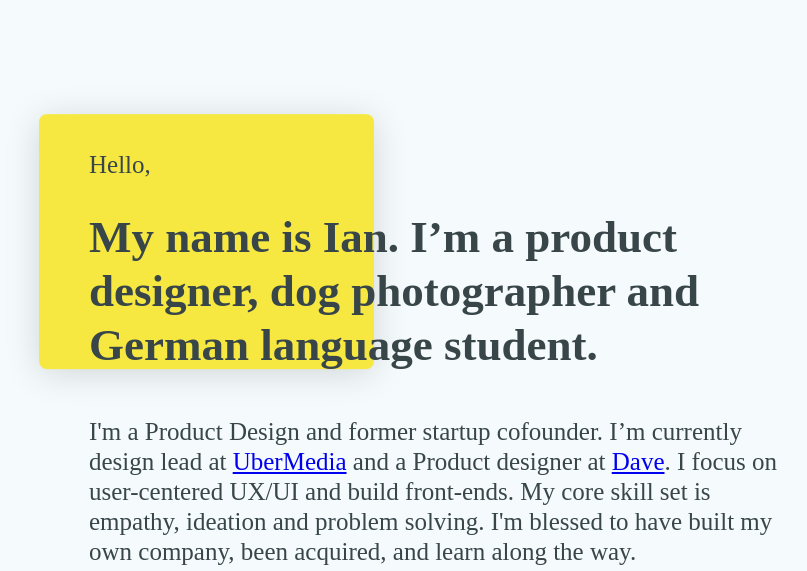
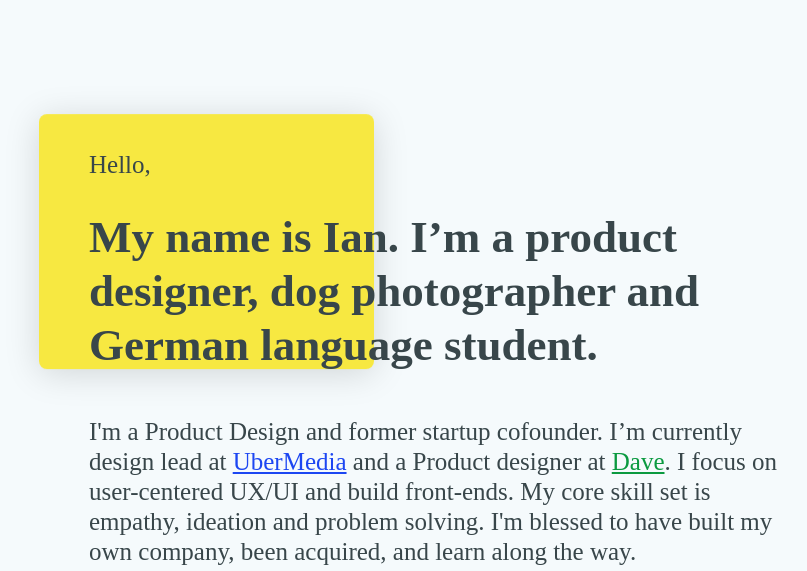
Before and after one commit to idonahue/ianthedesigner, a plain HTML site: page index.html in a window 1280 px wide. Shown: the top 571 px of the page, without its empty margins (202-1009 px from the left). Drawn offline with nearby package versions, Linux system fonts and the light colour scheme.

Commit message:
custom styling for dave and ubermedia

```diff
--- a/css/main.css
+++ b/css/main.css
@@ -152,6 +152,15 @@
     position: relative;
     top: -130px;
 }
+
+.dave {
+  color: #0b9a40;
+}
+
+.ubermedia {
+  color: #1c46f2;
+}
+
 
 .social-links-container {
   max-width: 300px;
--- a/index.html
+++ b/index.html
@@ -29,7 +29,7 @@
         <p>Hello,</p>
         <h3 class="highlight">My name is Ian. I’m a product designer, <a href="https://instagram.com/maothedachshund/" target="_blank">dog photographer</a> and German language student.</h3>
 
-        <p>I'm a Product Design and former startup cofounder. I’m currently design lead at <a href="https://ubermedia.com" target="_blank">UberMedia</a> and a Product designer at <a href="https://dave.com" target="_blank">Dave</a>. I focus on user-centered UX/UI and build front-ends. My core skill set is empathy, ideation and problem solving. I'm blessed to have built my own company, been acquired, and learn along the way.</p>
+        <p>I'm a Product Design and former startup cofounder. I’m currently design lead at <a href="https://ubermedia.com" target="_blank" class="ubermedia">UberMedia</a> and a Product designer at <a href="https://dave.com" target="_blank" class="dave">Dave</a>. I focus on user-centered UX/UI and build front-ends. My core skill set is empathy, ideation and problem solving. I'm blessed to have built my own company, been acquired, and learn along the way.</p>
 
         <div class="social-links-container">
           <ul>
```
